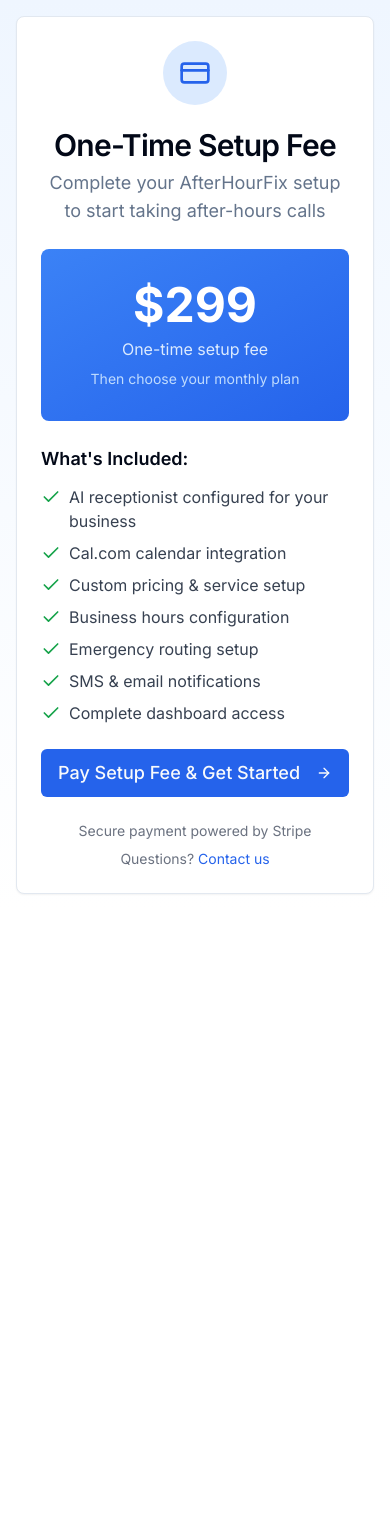
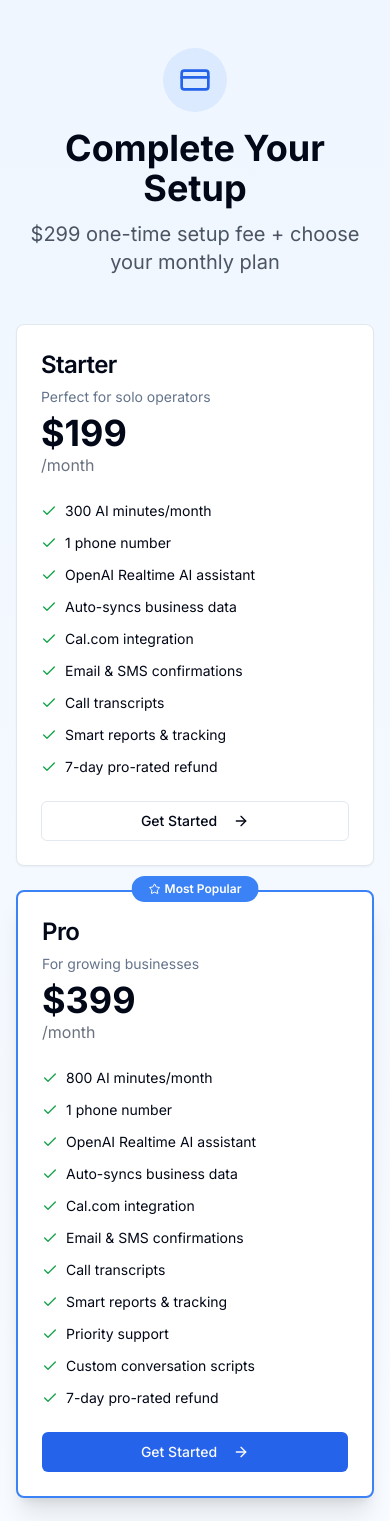
Before and after one commit to tc615guy/after-hour-fix, a Next.js app: page /payment-required in a window 390 px wide. Shown: the top 1521 px of the page. Before the commit the page ends 910 px from the top, so only its background shows below. Built offline with nearby package versions, Linux system fonts and the light colour scheme; no server answers.

Commit message:
Update payment flow:  setup + plan selection (Starter/Pro/Premium), all plans get 1 phone number

```diff
--- a/src/app/api/stripe/create-setup-checkout/route.ts
+++ b/src/app/api/stripe/create-setup-checkout/route.ts
@@ -8,6 +8,13 @@ const stripe = new Stripe(process.env.STRIPE_SECRET_KEY || '', {
 
 export async function POST(req: NextRequest) {
   try {
+    const body = await req.json()
+    const { priceId } = body
+
+    if (!priceId) {
+      return NextResponse.json({ error: 'Plan price ID is required' }, { status: 400 })
+    }
+
     // Get user from session
     const res = await fetch(`${req.nextUrl.origin}/api/auth/me`, {
       headers: {
@@ -30,28 +37,40 @@ export async function POST(req: NextRequest) {
       return NextResponse.json({ error: 'Setup fee already paid' }, { status: 400 })
     }
 
-    // Create Stripe checkout session for $299 setup fee
+    // Create Stripe checkout session for $299 setup fee + monthly subscription
     const session = await stripe.checkout.sessions.create({
       customer_email: user.email,
+      client_reference_id: user.id, // For subscription linkage
       line_items: [
+        // One-time setup fee
         {
           price_data: {
             currency: 'usd',
             product_data: {
               name: 'AfterHourFix Setup Fee',
-              description: 'One-time setup fee includes AI configuration, calendar integration, and complete platform access',
+              description: 'One-time setup: AI configuration, calendar integration, and complete platform access',
             },
             unit_amount: 29900, // $299.00 in cents
           },
           quantity: 1,
         },
+        // Monthly subscription
+        {
+          price: priceId,
+          quantity: 1,
+        },
       ],
-      mode: 'payment',
+      mode: 'subscription',
       success_url: `${req.nextUrl.origin}/dashboard?payment=success`,
       cancel_url: `${req.nextUrl.origin}/payment-required?canceled=true`,
+      subscription_data: {
+        metadata: {
+          userId: user.id,
+        },
+      },
       metadata: {
         userId: user.id,
-        type: 'setup_fee',
+        type: 'setup_with_subscription',
       },
     })
 
--- a/src/app/api/stripe/webhook/route.ts
+++ b/src/app/api/stripe/webhook/route.ts
@@ -33,8 +33,8 @@ export async function POST(req: NextRequest) {
       case 'checkout.session.completed': {
         const session = event.data.object as Stripe.Checkout.Session
 
-        // Check if this is a setup fee payment
-        if (session.metadata?.type === 'setup_fee' && session.metadata?.userId) {
+        // Check if this is a setup fee + subscription payment
+        if (session.metadata?.type === 'setup_with_subscription' && session.metadata?.userId) {
           const userId = session.metadata.userId
 
           // Mark setup fee as paid
@@ -45,16 +45,50 @@ export async function POST(req: NextRequest) {
 
           console.log(`[Stripe Webhook] Setup fee paid for user ${userId}`)
 
+          // Create subscription record
+          if (session.subscription) {
+            const subscription = await stripe.subscriptions.retrieve(session.subscription as string)
+
+            await prisma.subscription.create({
+              data: {
+                userId,
+                stripeCustomerId: session.customer as string,
+                stripeSubId: subscription.id,
+                priceId: subscription.items.data[0].price.id,
+                status: subscription.status,
+                currentPeriodEnd: new Date(subscription.current_period_end * 1000),
+              },
+            })
+
+            // Ensure overage metered item exists on the subscription (optional)
+            try {
+              const overagePrice = process.env.STRIPE_PRICE_OVERAGE_MINUTE
+              if (overagePrice) {
+                const hasOverage = subscription.items.data.some((it) => it.price.id === overagePrice)
+                if (!hasOverage) {
+                  await stripe.subscriptionItems.create({
+                    subscription: subscription.id,
+                    price: overagePrice,
+                  })
+                }
+              }
+            } catch (e: any) {
+              console.warn('[Stripe] add overage item skipped:', e?.message)
+            }
+
+            console.log(`[Stripe Webhook] Subscription created for user ${userId}`)
+          }
+
           await prisma.eventLog.create({
             data: {
-              type: 'setup_fee.paid',
-              payload: { userId, amount: 29900, sessionId: session.id },
+              type: 'setup_with_subscription.completed',
+              payload: { userId, sessionId: session.id, subscriptionId: session.subscription },
             },
           })
           break
         }
 
-        // Handle subscription checkout
+        // Handle standalone subscription checkout (old flow)
         const userId = session.client_reference_id
 
         if (!userId || !session.subscription) {
--- a/src/app/payment-required/page.tsx
+++ b/src/app/payment-required/page.tsx
@@ -4,13 +4,81 @@ import { useEffect, useState } from 'react'
 import Link from 'next/link'
 import { Button } from '@/components/ui/button'
 import { Card, CardContent, CardDescription, CardHeader, CardTitle } from '@/components/ui/card'
-import { CreditCard, Check, ArrowRight } from 'lucide-react'
+import { CreditCard, Check, ArrowRight, Star } from 'lucide-react'
 import { useRouter } from 'next/navigation'
+import { Badge } from '@/components/ui/badge'
+
+const PLANS = [
+  {
+    id: 'starter',
+    name: 'Starter',
+    description: 'Perfect for solo operators',
+    price: 199,
+    priceId: process.env.NEXT_PUBLIC_STRIPE_PRICE_STARTER,
+    minutes: 300,
+    features: [
+      '300 AI minutes/month',
+      '1 phone number',
+      'OpenAI Realtime AI assistant',
+      'Auto-syncs business data',
+      'Cal.com integration',
+      'Email & SMS confirmations',
+      'Call transcripts',
+      'Smart reports & tracking',
+      '7-day pro-rated refund',
+    ],
+  },
+  {
+    id: 'pro',
+    name: 'Pro',
+    description: 'For growing businesses',
+    price: 399,
+    priceId: process.env.NEXT_PUBLIC_STRIPE_PRICE_PRO,
+    minutes: 800,
+    popular: true,
+    features: [
+      '800 AI minutes/month',
+      '1 phone number',
+      'OpenAI Realtime AI assistant',
+      'Auto-syncs business data',
+      'Cal.com integration',
+      'Email & SMS confirmations',
+      'Call transcripts',
+      'Smart reports & tracking',
+      'Priority support',
+      'Custom conversation scripts',
+      '7-day pro-rated refund',
+    ],
+  },
+  {
+    id: 'premium',
+    name: 'Premium',
+    description: 'For high-volume operations',
+    price: 599,
+    priceId: process.env.NEXT_PUBLIC_STRIPE_PRICE_ULTRA,
+    minutes: 1200,
+    features: [
+      '1,200 AI minutes/month',
+      '1 phone number',
+      'OpenAI Realtime AI assistant',
+      'Auto-syncs business data',
+      'Cal.com integration',
+      'Email & SMS confirmations',
+      'Call transcripts',
+      'Smart reports & tracking',
+      'Priority support',
+      'Custom conversation scripts',
+      'Dedicated account manager',
+      '7-day pro-rated refund',
+    ],
+  },
+]
 
 export default function PaymentRequiredPage() {
   const router = useRouter()
-  const [loading, setLoading] = useState(false)
+  const [loading, setLoading] = useState<string | null>(null)
   const [checkingStatus, setCheckingStatus] = useState(true)
+  const [selectedPlan, setSelectedPlan] = useState('pro')
 
   useEffect(() => {
     // Check if user has already paid
@@ -35,13 +103,15 @@ export default function PaymentRequiredPage() {
     }
   }
 
-  const handleCheckout = async () => {
-    setLoading(true)
+  const handleCheckout = async (planId: string, priceId: string) => {
+    setLoading(planId)
     try {
-      // Create Stripe checkout session for setup fee
+      // Create Stripe checkout session for setup fee + subscription
       const res = await fetch('/api/stripe/create-setup-checkout', {
         method: 'POST',
+        headers: { 'Content-Type': 'application/json' },
         credentials: 'include',
+        body: JSON.stringify({ priceId }),
       })
 
       if (!res.ok) {
@@ -54,7 +124,7 @@ export default function PaymentRequiredPage() {
       window.location.href = data.url
     } catch (error: any) {
       alert(error.message || 'Failed to start checkout')
-      setLoading(false)
+      setLoading(null)
     }
   }
 
@@ -67,66 +137,91 @@ export default function PaymentRequiredPage() {
   }
 
   return (
-    <div className="min-h-screen bg-gradient-to-b from-blue-50 to-white flex items-center justify-center p-4">
-      <Card className="max-w-2xl w-full">
-        <CardHeader className="text-center">
+    <div className="min-h-screen bg-gradient-to-b from-blue-50 to-white p-4 py-12">
+      <div className="max-w-7xl mx-auto">
+        {/* Header */}
+        <div className="text-center mb-12">
           <div className="mx-auto w-16 h-16 bg-blue-100 rounded-full flex items-center justify-center mb-4">
             <CreditCard className="w-8 h-8 text-blue-600" />
           </div>
-          <CardTitle className="text-3xl">One-Time Setup Fee</CardTitle>
-          <CardDescription className="text-lg mt-2">
-            Complete your AfterHourFix setup to start taking after-hours calls
-          </CardDescription>
-        </CardHeader>
-        <CardContent className="space-y-6">
-          {/* Pricing */}
-          <div className="bg-gradient-to-br from-blue-500 to-blue-600 text-white rounded-lg p-8 text-center">
-            <div className="text-5xl font-bold mb-2">$299</div>
-            <div className="text-blue-100">One-time setup fee</div>
-            <div className="text-sm text-blue-200 mt-2">Then choose your monthly plan</div>
+          <h1 className="text-4xl font-bold mb-3">Complete Your Setup</h1>
+          <p className="text-xl text-gray-600 mb-6">
+            $299 one-time setup fee + choose your monthly plan
+          </p>
         </div>
 
-          {/* What's Included */}
-          <div className="space-y-3">
-            <h3 className="font-semibold text-lg">What's Included:</h3>
-            <ul className="space-y-2">
-              {[
-                'AI receptionist configured for your business',
-                'Cal.com calendar integration',
-                'Custom pricing & service setup',
-                'Business hours configuration',
-                'Emergency routing setup',
-                'SMS & email notifications',
-                'Complete dashboard access',
-              ].map((item, i) => (
-                <li key={i} className="flex items-start gap-2">
-                  <Check className="w-5 h-5 text-green-600 mt-0.5 flex-shrink-0" />
-                  <span className="text-gray-700">{item}</span>
+        {/* Plans */}
+        <div className="grid md:grid-cols-3 gap-6 mb-8">
+          {PLANS.map((plan) => (
+            <Card
+              key={plan.id}
+              className={`relative ${
+                plan.popular ? 'border-blue-500 border-2 shadow-xl' : ''
+              }`}
+            >
+              {plan.popular && (
+                <div className="absolute -top-4 left-1/2 -translate-x-1/2">
+                  <Badge className="bg-blue-500 text-white px-4 py-1">
+                    <Star className="w-3 h-3 mr-1" />
+                    Most Popular
+                  </Badge>
+                </div>
+              )}
+              <CardHeader>
+                <CardTitle className="text-2xl">{plan.name}</CardTitle>
+                <CardDescription>{plan.description}</CardDescription>
+                <div className="mt-4">
+                  <div className="text-4xl font-bold">${plan.price}</div>
+                  <div className="text-gray-500">/month</div>
+                </div>
+              </CardHeader>
+              <CardContent>
+                <ul className="space-y-3 mb-6">
+                  {plan.features.map((feature, i) => (
+                    <li key={i} className="flex items-start gap-2 text-sm">
+                      <Check className="w-4 h-4 text-green-600 mt-0.5 flex-shrink-0" />
+                      <span>{feature}</span>
                     </li>
                   ))}
                 </ul>
-          </div>
-
-          {/* CTA */}
                 <Button
-            onClick={handleCheckout}
-            disabled={loading}
-            size="lg"
-            className="w-full text-lg py-6"
+                  onClick={() => handleCheckout(plan.id, plan.priceId!)}
+                  disabled={loading !== null}
+                  className="w-full"
+                  variant={plan.popular ? 'default' : 'outline'}
                 >
-            {loading ? (
-              'Redirecting to checkout...'
+                  {loading === plan.id ? (
+                    'Processing...'
                   ) : (
                     <>
-                Pay Setup Fee & Get Started
-                <ArrowRight className="w-5 h-5 ml-2" />
+                      Get Started
+                      <ArrowRight className="w-4 h-4 ml-2" />
                     </>
                   )}
                 </Button>
+              </CardContent>
+            </Card>
+          ))}
+        </div>
+
+        {/* Setup Fee Notice */}
+        <div className="bg-blue-50 border border-blue-200 rounded-lg p-6 text-center">
+          <h3 className="font-semibold text-lg mb-2">What's Included in Setup ($299)</h3>
+          <div className="grid md:grid-cols-4 gap-4 text-sm text-gray-700">
+            <div>✓ AI receptionist configured</div>
+            <div>✓ Cal.com integration</div>
+            <div>✓ Custom pricing setup</div>
+            <div>✓ Business hours config</div>
+            <div>✓ Emergency routing</div>
+            <div>✓ SMS & email notifications</div>
+            <div>✓ Complete dashboard access</div>
+            <div>✓ Dedicated onboarding</div>
+          </div>
+        </div>
 
         {/* Footer */}
-          <div className="text-center text-sm text-gray-500 space-y-2">
-            <p>Secure payment powered by Stripe</p>
+        <div className="text-center text-sm text-gray-500 mt-8 space-y-2">
+          <p>Secure payment powered by Stripe • 7-day pro-rated refund policy</p>
           <p>
             Questions?{' '}
             <Link href="/contact" className="text-blue-600 hover:underline">
@@ -134,8 +229,7 @@ export default function PaymentRequiredPage() {
             </Link>
           </p>
         </div>
-        </CardContent>
-      </Card>
+      </div>
     </div>
   )
 }
```
Lines whose indentation alone changed are shown as unchanged.
